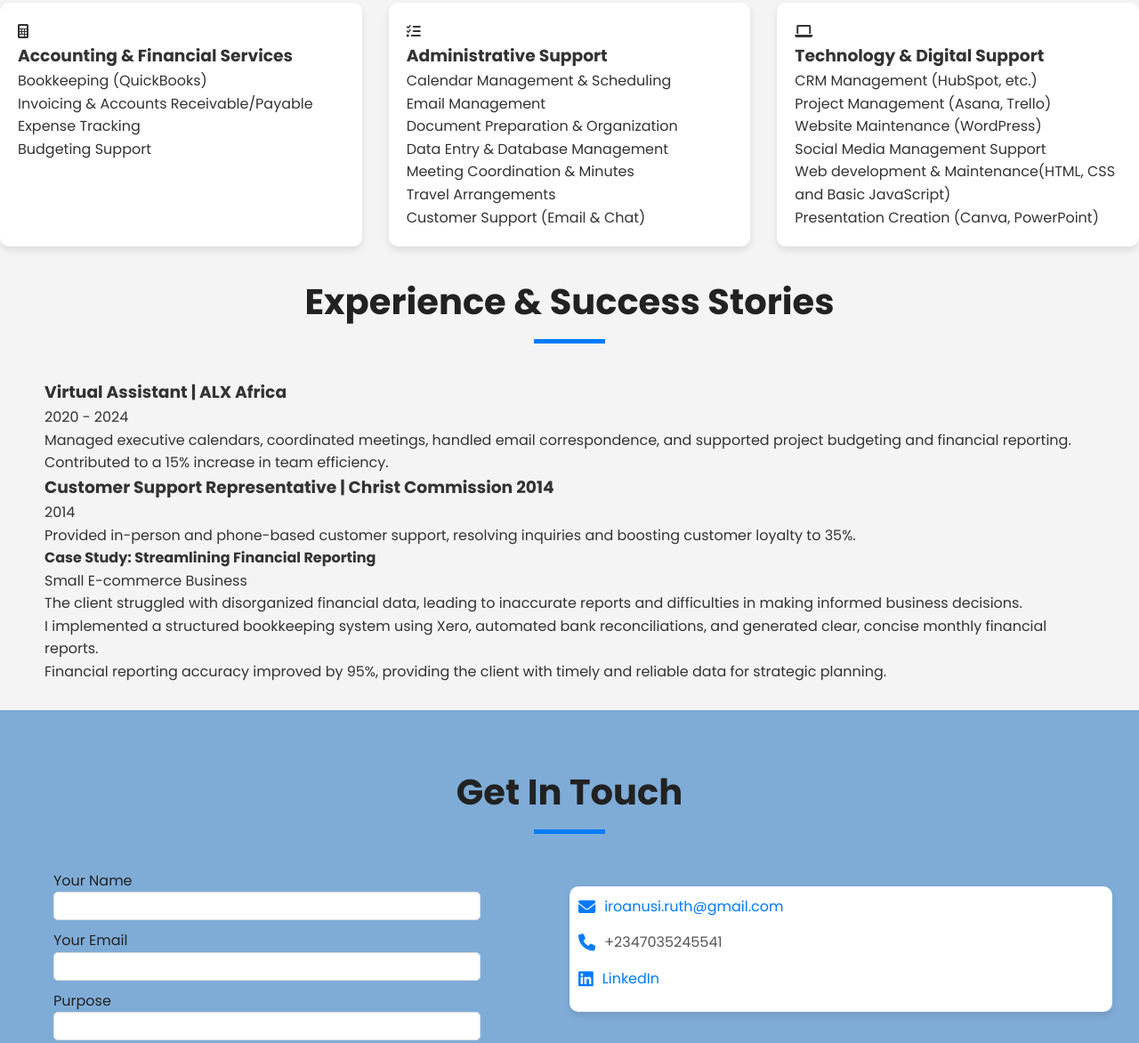
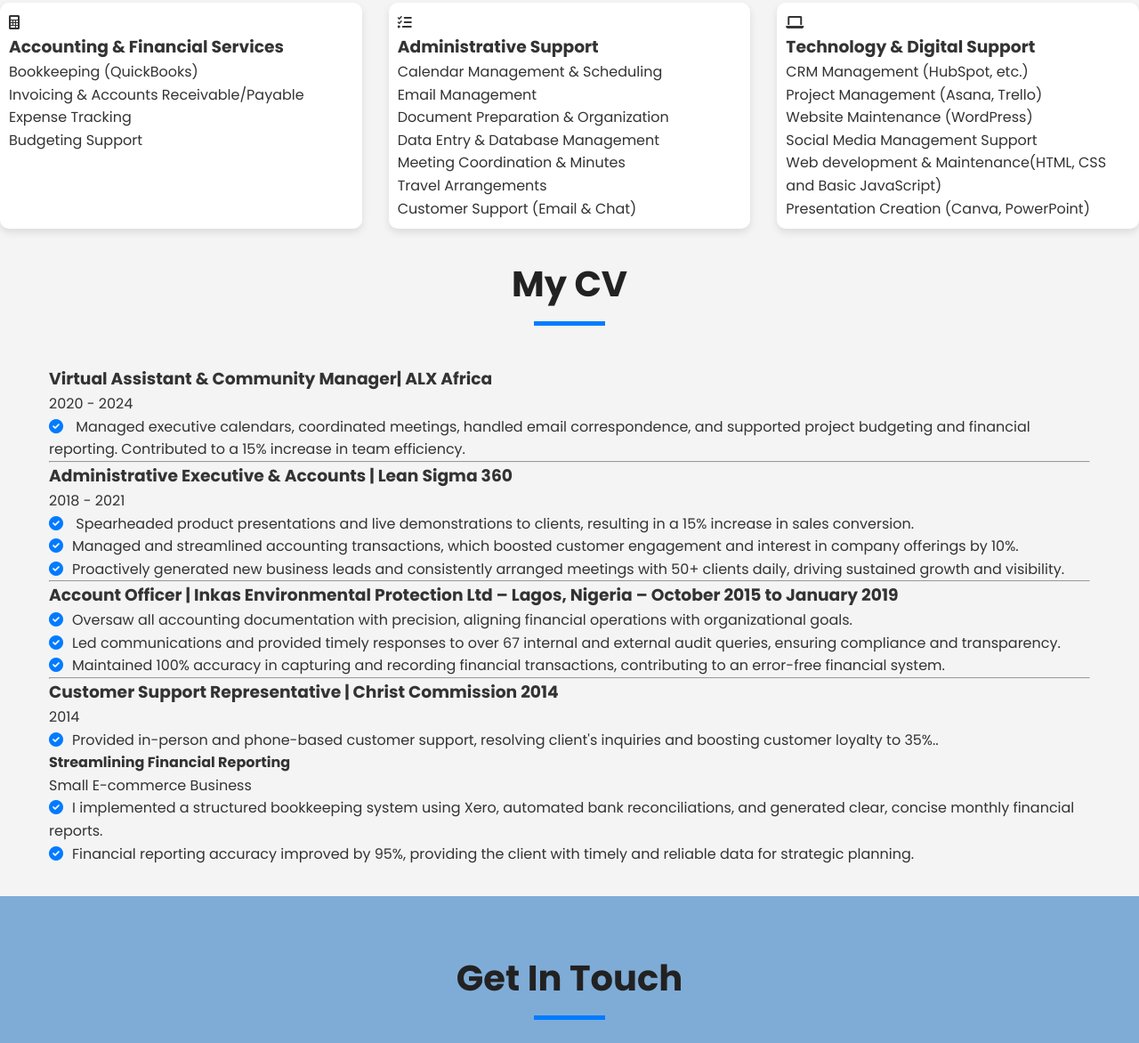
Before and after one commit to Ruthbaby/Virtual-Assistant-portfolio, a plain HTML site: page index.html in a window 1280 px wide. Shown: the part 1705-2877 px from the top of the page at 89% size. Drawn offline with Linux system fonts and the light colour scheme; a script that the page names is missing.

Commit message:
Added CV section

```diff
--- a/index.html
+++ b/index.html
@@ -159,43 +159,66 @@
 
     <section id="experience" class="experience">
       <div class="section-title">
-        <h2>Experience & Success Stories</h2>
+        <h2>My CV</h2>
         <div class="underline"></div>
       </div>
       <div class="experience-container">
         <div class="experience-card">
-          <h3>Virtual Assistant | ALX Africa</h3>
+          <h3>Virtual Assistant & Community Manager| ALX Africa</h3>
           <p class="date">2020 - 2024</p>
           <p>
-            Managed executive calendars, coordinated meetings, handled email
-            correspondence, and supported project budgeting and financial
-            reporting. Contributed to a 15% increase in team efficiency.
+            <i class="fas fa-check-circle"></i>  Managed executive calendars, coordinated meetings, handled email
+              correspondence, and supported project budgeting and financial
+              reporting. Contributed to a 15% increase in team efficiency.
+
           </p>
         </div>
+        <hr>
+        <div class="experience-card">
+          <h3>Administrative Executive & Accounts  | Lean Sigma 360</h3>
+          <p class="date">2018 - 2021</p>
+          <p>
+          <ul>
+            <li><i class="fas fa-check-circle"></i> Spearheaded product presentations and live demonstrations to clients, resulting in a 15% increase in sales conversion.</li>
+            <li><i class="fas fa-check-circle"></i>Managed and streamlined accounting transactions, which boosted customer engagement and interest in company offerings by 10%.</li>
+            <li><i class="fas fa-check-circle"></i>Proactively generated new business leads and consistently arranged meetings with 50+ clients daily, driving sustained growth and visibility.</li>
+          </ul>
+          </p>
+        </div>
+<hr>
+        <div class="experience-card">
+       <h3>Account Officer | Inkas Environmental Protection Ltd – Lagos, Nigeria – October 2015 to January 2019</h3>
+       <p>
+<i class="fas fa-check-circle"></i>Oversaw all accounting documentation with precision, aligning financial operations with organizational goals.</p>
+<p>
+<i class="fas fa-check-circle"></i>Led communications and provided timely responses to over 67 internal and external audit queries, ensuring compliance and transparency.</p>
+<p>
+  <i class="fas fa-check-circle"></i>Maintained 100% accuracy in capturing and recording financial transactions, contributing to an error-free financial system.</p> <hr>
         <div class="experience-card">
           <h3>Customer Support Representative | Christ Commission 2014</h3>
           <p class="date">2014</p>
           <p>
-            Provided in-person and phone-based customer support, resolving
-            inquiries and boosting customer loyalty to 35%.
+            <ul>
+              <li><i class="fas fa-check-circle"></i>Provided in-person and phone-based customer support, resolving client's inquiries and boosting customer loyalty to 35%..</li>
+
+            </ul>
+
           </p>
         </div>
 
         <div class="case-study">
-          <h4>Case Study: Streamlining Financial Reporting</h4>
+          <h4>Streamlining Financial Reporting</h4>
           <p class="client">Small E-commerce Business</p>
           <p class="challenge">
-            The client struggled with disorganized financial data, leading to
-            inaccurate reports and difficulties in making informed business
-            decisions.
+
           </p>
           <p class="solution">
-            I implemented a structured bookkeeping system using Xero, automated
+            <i class="fas fa-check-circle"></i>I implemented a structured bookkeeping system using Xero, automated
             bank reconciliations, and generated clear, concise monthly financial
             reports.
           </p>
           <p class="result">
-            Financial reporting accuracy improved by 95%, providing the client
+            <i class="fas fa-check-circle"></i>Financial reporting accuracy improved by 95%, providing the client
             with timely and reliable data for strategic planning.
           </p>
         </div>
@@ -239,6 +262,13 @@
               >LinkedIn</a
             >
           </p>
+          <p>
+            <i class="fab fa-github"></i>
+            <a href=" www.github.com/ruthbaby" target="_blank"
+              >GitHub</a
+            >
+          </p>
+
         </div>
       </div>
     </section>
--- a/style.css
+++ b/style.css
@@ -259,14 +259,26 @@ nav {
 
 .service-card {
   background-color: #fff;
-  padding: 20px;
+  padding: 10px;
   border-radius: 10px;
   box-shadow: 0 4px 8px rgba(0, 0, 0, 0.1);
   transition: transform 0.3s ease, box-shadow 0.3s;
 }
+
 /* experience section */
 .experience-container {
-  margin: 0 50px;
+  margin: 10px 50px;
+  padding: 5px;
+}
+hr {
+  color: #039999;
+   display: flex;
+  flex-wrap:wrap;
+
+}
+.experience-container i {
+ color: #007bff;
+ margin-right: 10px;
 }
 /* Contact Section */
 .contact {
@@ -344,6 +356,7 @@ nav {
   margin-right: 10px;
   color: #007bff;
   font-size: 1.2rem;
+
 }
 
 /* Footer */
```
